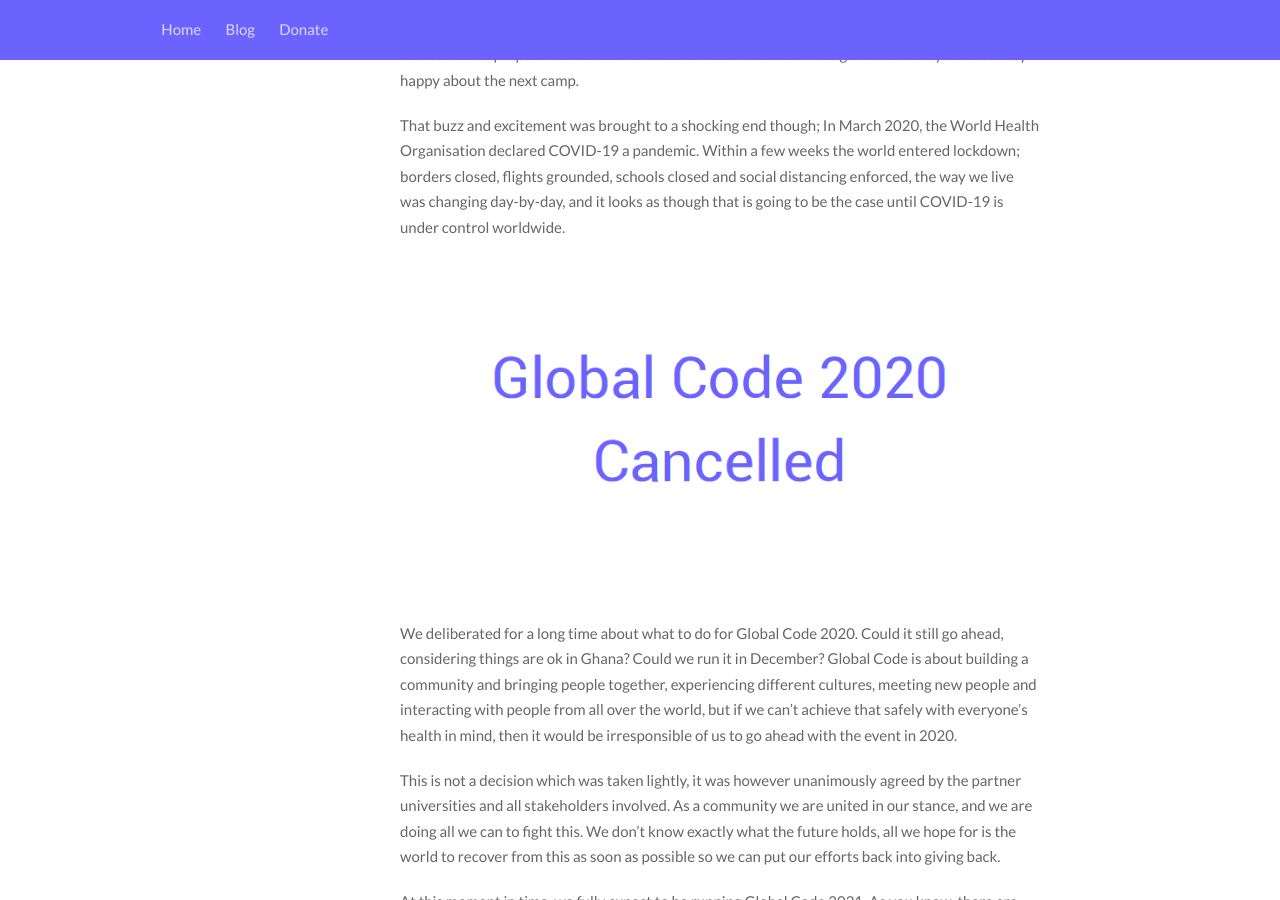
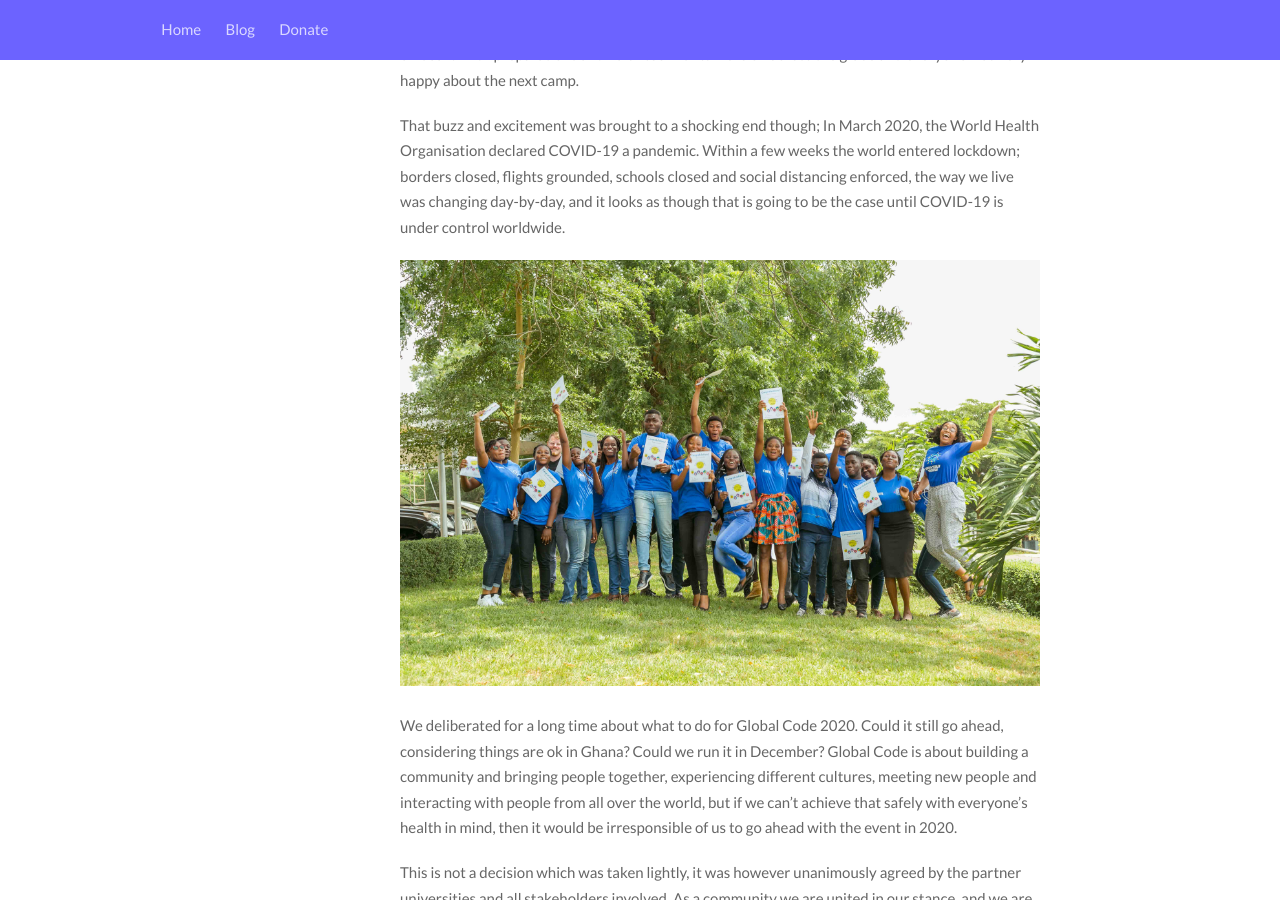
Before and after one commit to glblcd/glblcd.github.io, a Jekyll site: the page built from _posts/2020-05-15-GC2020-cancelled.md, in a window 1280 px wide and 900 px high, scrolled down 485 px. Built offline with Jekyll 4.4.1, drawn with Linux system fonts in a browser that asks for light colours.

Commit message:
Update 2020-05-15-GC2020-cancelled.md

```diff
--- a/_posts/2020-05-15-GC2020-cancelled.md
+++ b/_posts/2020-05-15-GC2020-cancelled.md
@@ -14,7 +14,7 @@ Fast forward a few months, plans for 2020 kickstart with a lot of excitement, me
 
 That buzz and excitement was brought to a shocking end though; In March 2020, the World Health Organisation declared COVID-19 a pandemic. Within a few weeks the world entered lockdown; borders closed, flights grounded, schools closed and social distancing enforced, the way we live was changing day-by-day, and it looks as though that is going to be the case until COVID-19 is under control worldwide.
 
-![GC 2019](/assets/images/GC_2020_cancelled_2.png "Global Code 2019, UG")
+![GC 2019](/assets/images/GC2019_UG_group_shot.jpg "Global Code 2019, UG")
 
 We deliberated for a long time about what to do for Global Code 2020. Could it still go ahead, considering things are ok in Ghana? Could we run it in December? Global Code is about building a community and bringing people together, experiencing different cultures, meeting new people and interacting with people from all over the world, but if we can’t achieve that safely with everyone’s health in mind, then it would be irresponsible of us to go ahead with the event in 2020.
 
```
